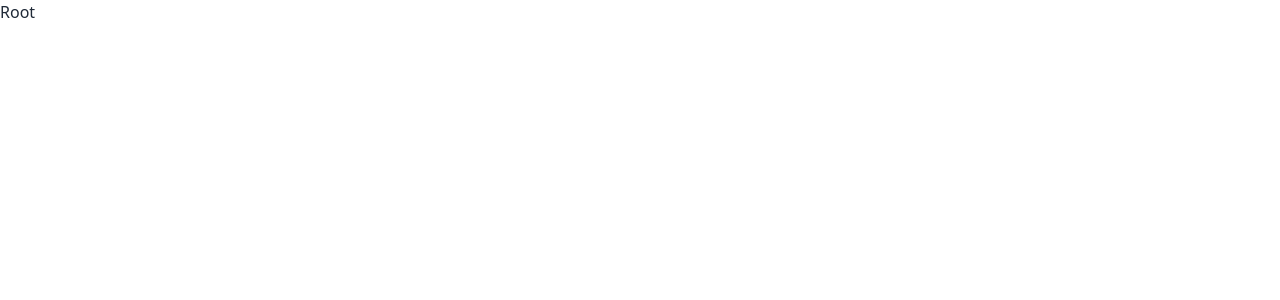
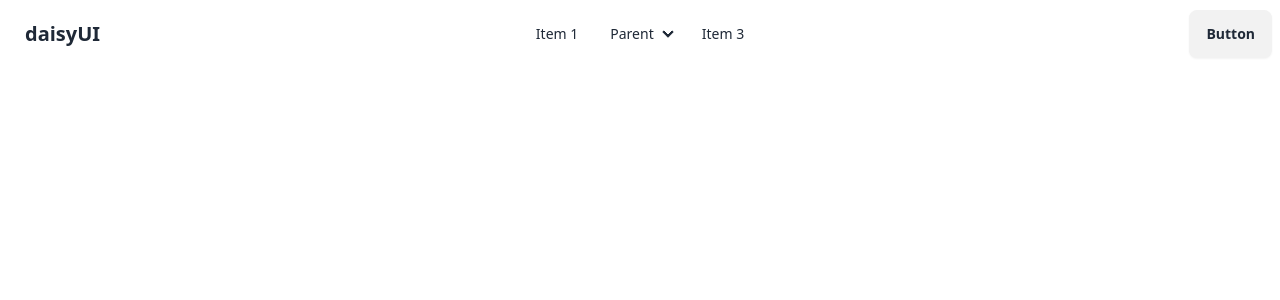
Before and after one commit to azaaaaaaaaad/art-and-craft-client, a React (Vite) app: page / in a window 1280 px wide. Shown: the top 300 px of the page. Built offline with nearby package versions, Linux system fonts and the light colour scheme.

Commit message:
navbar created

```diff
--- /dev/null
+++ b/src/components/Navbar.jsx
@@ -0,0 +1,49 @@
+
+
+const Navbar = () => {
+    return (
+        <div>
+            <div className="navbar bg-base-100">
+                <div className="navbar-start">
+                    <div className="dropdown">
+                        <div tabIndex={0} role="button" className="btn btn-ghost lg:hidden">
+                            <svg xmlns="http://www.w3.org/2000/svg" className="h-5 w-5" fill="none" viewBox="0 0 24 24" stroke="currentColor"><path strokeLinecap="round" strokeLinejoin="round" strokeWidth="2" d="M4 6h16M4 12h8m-8 6h16" /></svg>
+                        </div>
+                        <ul tabIndex={0} className="menu menu-sm dropdown-content mt-3 z-[1] p-2 shadow bg-base-100 rounded-box w-52">
+                            <li><a>Item 1</a></li>
+                            <li>
+                                <a>Parent</a>
+                                <ul className="p-2">
+                                    <li><a>Submenu 1</a></li>
+                                    <li><a>Submenu 2</a></li>
+                                </ul>
+                            </li>
+                            <li><a>Item 3</a></li>
+                        </ul>
+                    </div>
+                    <a className="btn btn-ghost text-xl">daisyUI</a>
+                </div>
+                <div className="navbar-center hidden lg:flex">
+                    <ul className="menu menu-horizontal px-1">
+                        <li><a>Item 1</a></li>
+                        <li>
+                            <details>
+                                <summary>Parent</summary>
+                                <ul className="p-2">
+                                    <li><a>Submenu 1</a></li>
+                                    <li><a>Submenu 2</a></li>
+                                </ul>
+                            </details>
+                        </li>
+                        <li><a>Item 3</a></li>
+                    </ul>
+                </div>
+                <div className="navbar-end">
+                    <a className="btn">Button</a>
+                </div>
+            </div>
+        </div>
+    );
+};
+
+export default Navbar;
--- a/src/components/Root.jsx
+++ b/src/components/Root.jsx
@@ -1,9 +1,10 @@
+import Navbar from "./Navbar";
 
 
 const Root = () => {
     return (
         <div>
-            <h2>Root</h2>
+            <Navbar></Navbar>
         </div>
     );
 };
```
